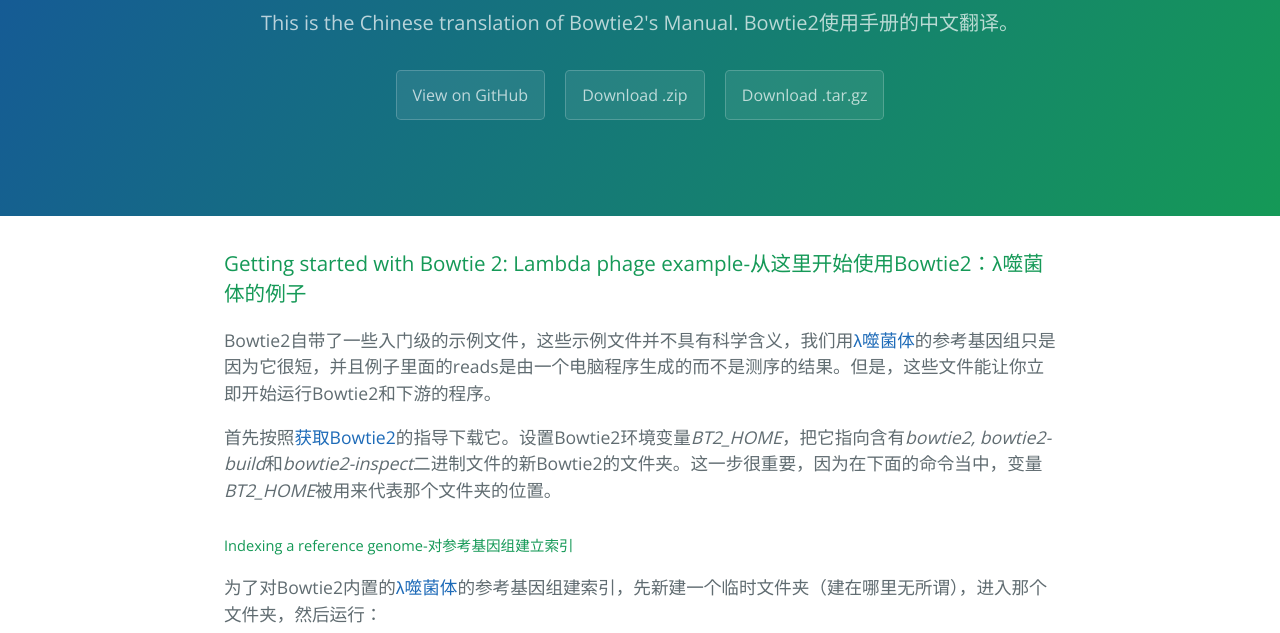
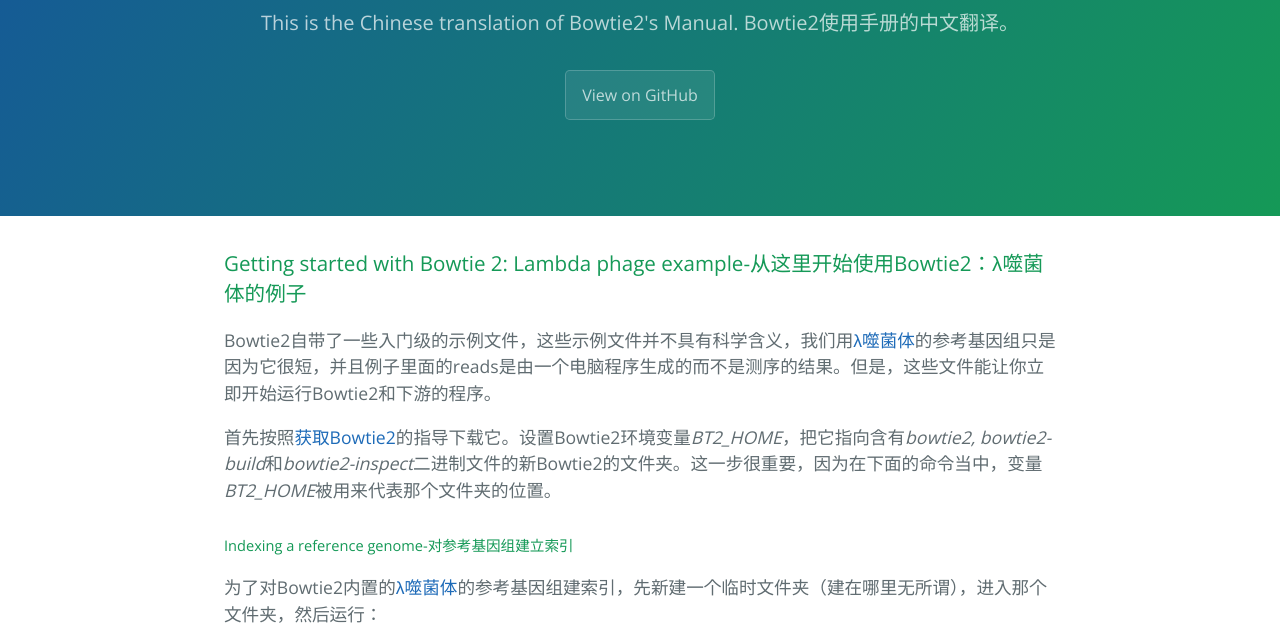
Before and after one commit to CNCBI/Bowtie2-Manual-CN, a plain HTML site: page index.html in a window 1280 px wide. Shown: the part 167-800 px from the top of the page. Drawn offline with nearby package versions, Linux system fonts and the light colour scheme.

Commit message:
Update index.html

```diff
--- a/index.html
+++ b/index.html
@@ -14,8 +14,6 @@
       <h1 class="project-name">Bowtie2-manual-cn</h1>
       <h2 class="project-tagline">This is the Chinese translation of Bowtie2&#39;s Manual. Bowtie2使用手册的中文翻译。</h2>
       <a href="https://github.com/CNCBI/Bowtie2-Manual-CN" class="btn">View on GitHub</a>
-      <a href="https://github.com/CNCBI/Bowtie2-Manual-CN/zipball/master" class="btn">Download .zip</a>
-      <a href="https://github.com/CNCBI/Bowtie2-Manual-CN/tarball/master" class="btn">Download .tar.gz</a>
     </section>
 
     <section class="main-content">
```
